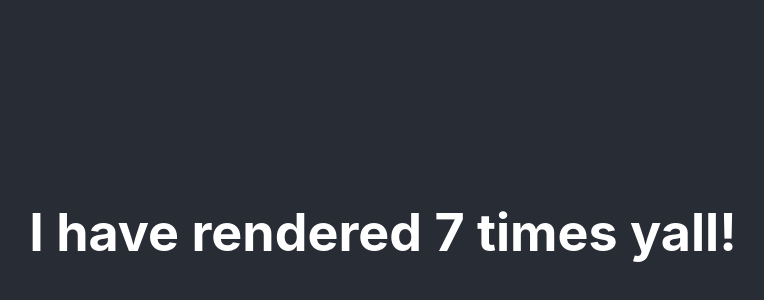
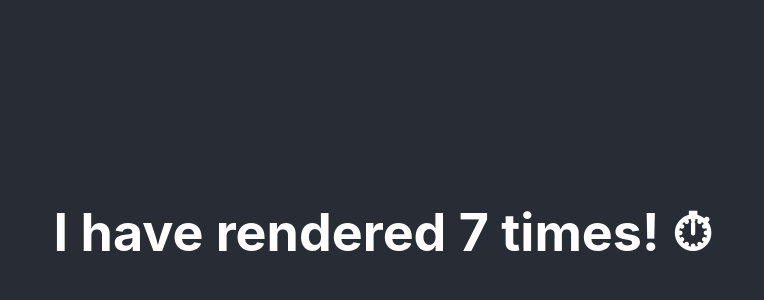
Before and after one commit to huyen-nguyen/react-deploy, a React (Create React App) app: page / in a window 1280 px wide. Shown: the part 168-468 px from the top of the page, without its empty margins (257-1021 px from the left). Built offline with nearby package versions, Linux system fonts and the light colour scheme.

Commit message:
deploy stuff

```diff
--- a/package.json
+++ b/package.json
@@ -1,7 +1,8 @@
 {
   "name": "react-deploy",
   "version": "0.1.0",
-  "private": false,
+  "homepage": "https://huyen-nguyen.github.io/react-deploy",
+  "private": true,
   "dependencies": {
     "@testing-library/jest-dom": "^5.16.4",
     "@testing-library/react": "^13.3.0",
@@ -39,6 +40,5 @@
   },
   "devDependencies": {
     "gh-pages": "^4.0.0"
-  },
-  "homepage": "https://huyen-nguyen.github.io/react-deploy"
+  }
 }
--- a/src/components/Timer/Timer.js
+++ b/src/components/Timer/Timer.js
@@ -9,7 +9,7 @@ function Timer() {
 		}, 1000);
 	});
 
-	return <h1>I have rendered {count} times yall!</h1>;
+	return <h1>I have rendered {count} times! ⏱</h1>;
 }
 
 export default Timer;
```
Also changed, not shown: 1 other file (tests, documents, lock files or other folders).
